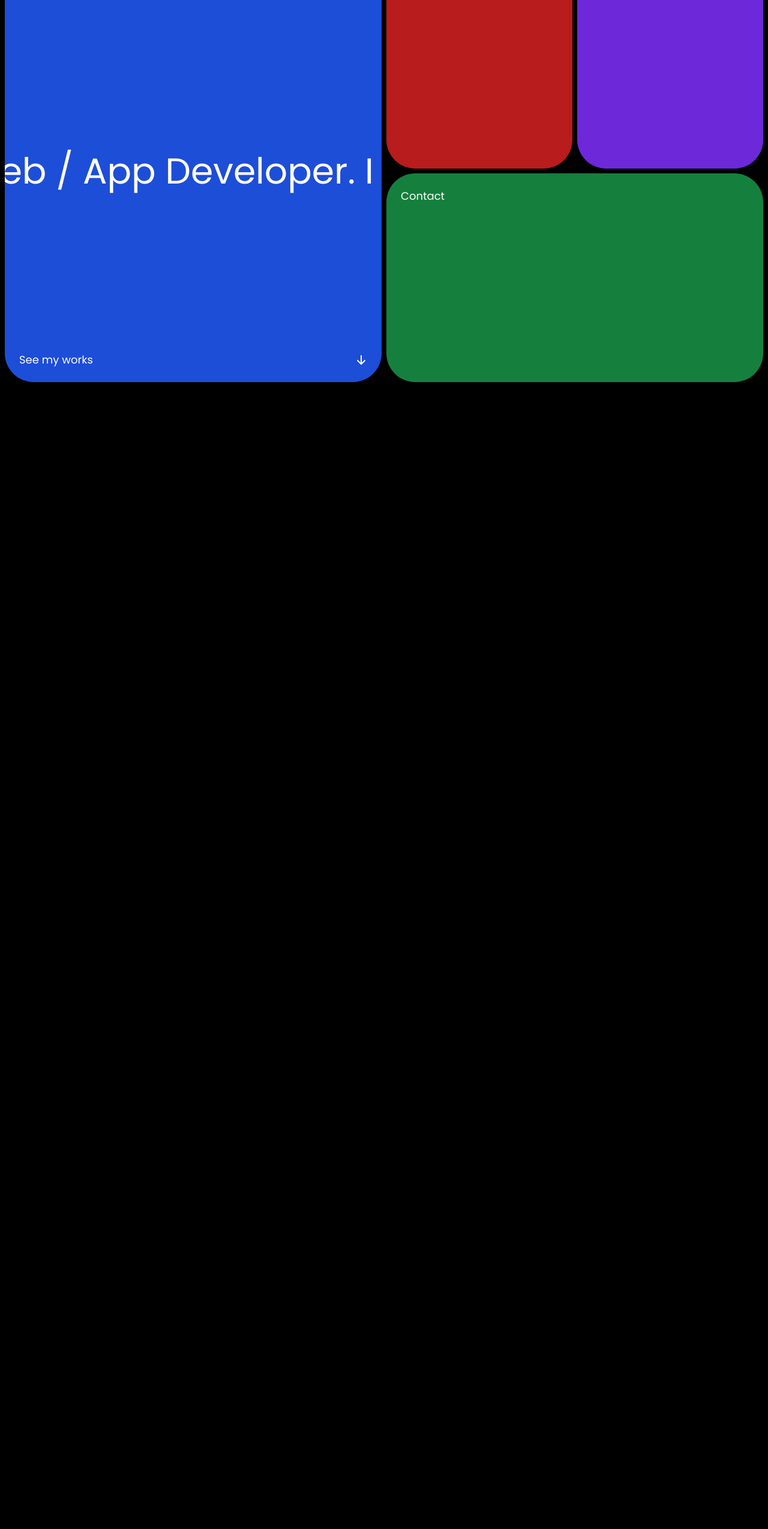
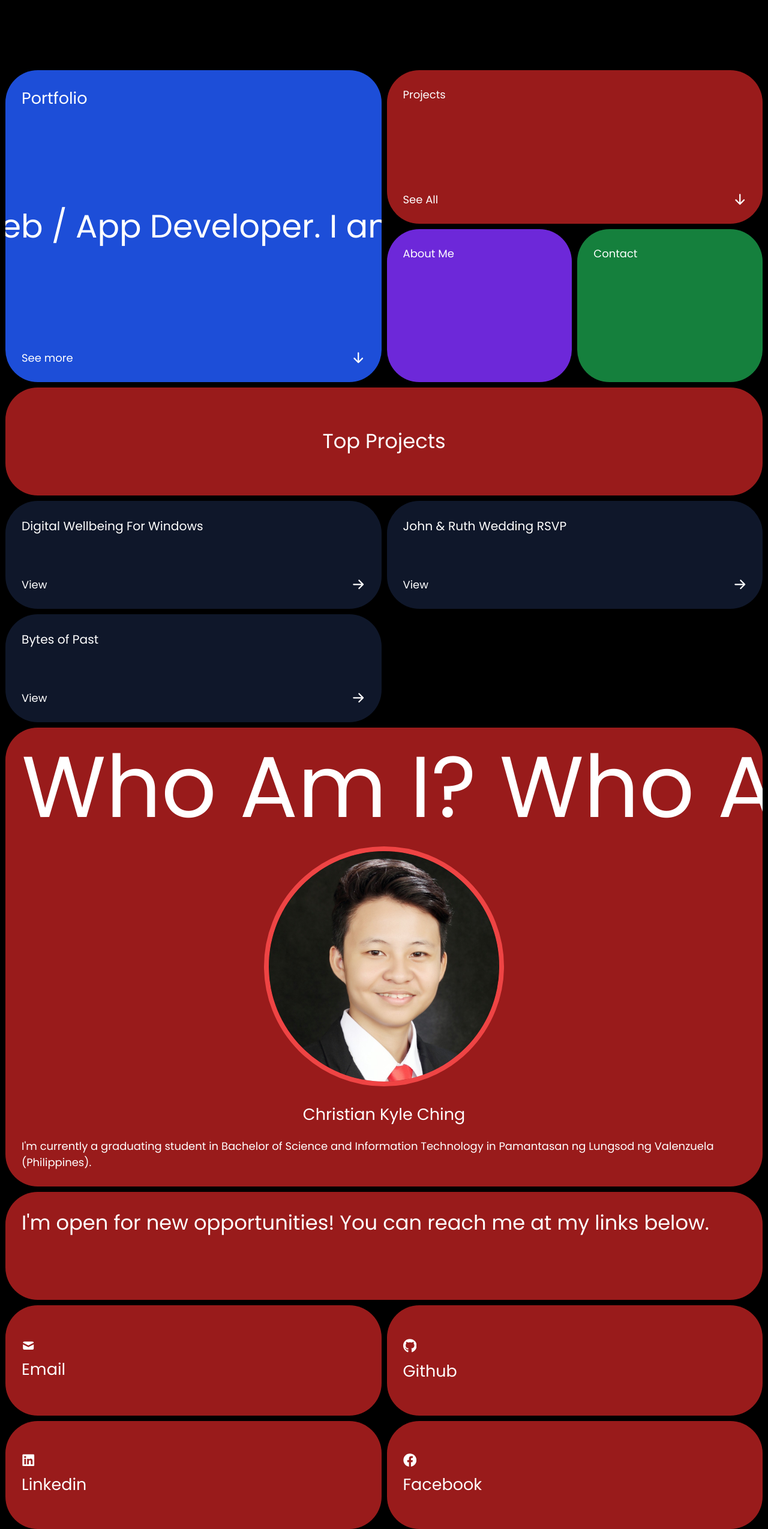
Before and after one commit to christiankyle-ching/vue-portfolio-ckcdev, a Vue app: page / in a window 1280 px wide. Shown: the part 163-2712 px from the top of the page at 60% size. Before the commit the page ends 800 px from the top, so only its background shows below. Built offline with nearby package versions, Linux system fonts and the light colour scheme.

Commit message:
feat: Home Page UI

```diff
--- a/src/assets/base.css
+++ b/src/assets/base.css
@@ -6,11 +6,12 @@
 
 html {
   scroll-behavior: smooth;
+
+  font-size: 18px;
 }
 
 body {
   font-family: "Poppins", sans-serif;
-  font-size: 18px;
 
   @apply bg-black text-white;
 }
@@ -18,34 +19,38 @@ body {
 /* --- Text --- */
 
 h1 {
-  font-size: 2.25rem;
+  @apply text-4xl !leading-normal;
 }
 
 h2 {
-  font-size: 1.875rem;
+  @apply text-3xl !leading-normal;
 }
 
 h3 {
-  font-size: 1.5rem;
+  @apply text-2xl !leading-normal;
 }
 
 h4 {
-  font-size: 1.25rem;
+  @apply text-xl !leading-normal;
 }
 
 h5 {
-  font-size: 1.125rem;
+  @apply text-lg !leading-normal;
 }
 
 h6 {
-  font-size: 1rem;
+  @apply text-base !leading-normal;
 }
 
 /* --- Components --- */
 
+.cards-group:hover .card:not(.card--bg-hover) > .card__background {
+  @apply opacity-0 !important;
+}
+
 .card {
   @apply rounded-[3rem] overflow-hidden p-6 relative min-h-[10rem];
-  @apply flex flex-col justify-between items-stretch;
+  @apply flex flex-col justify-between items-stretch gap-6;
   @apply transition-all duration-700;
 
   /* Inactive */
@@ -56,7 +61,8 @@ h6 {
   @apply scale-100 opacity-100;
 }
 
-.card.active:hover {
+a.card.active:hover,
+button.card.active:hover {
   @apply scale-95;
 }
 
@@ -65,28 +71,16 @@ h6 {
   @apply transition-all duration-500;
 }
 
-.card--background-hover.active > header,
-.card--background-hover.active > footer {
+.card--bg-hover > *:not(.card__background),
+.card--bg-hover > .card__background {
   @apply transition-all;
 }
 
-.card--background-hover.active:hover > header,
-.card--background-hover.active:hover > footer {
+.card--bg-hover:hover > *:not(.card__background),
+.card--bg-hover > .card__background {
   @apply opacity-0;
 }
 
-/* --- Animations --- */
-
-.animate-pulse-full {
-  animation: pulse-full 1s cubic-bezier(0.4, 0, 0.6, 1) infinite;
+.card--bg-hover:hover > .card__background {
+  @apply opacity-100;
 }
-
-@keyframes pulse-full {
-  0%,
-  100% {
-    opacity: 1;
-  }
-  50% {
-    opacity: 0;
-  }
-}
--- a/src/assets/projects.js
+++ b/src/assets/projects.js
@@ -93,7 +93,7 @@ import img_johnRuthWedding_settings from "@/assets/images/projects/john-ruth-wed
 import img_johnRuthWedding_verification from "@/assets/images/projects/john-ruth-wedding/verification.png";
 //#endregion
 
-//#region Definitions
+//#region Class Definitions
 class Project {
   constructor({
     id,
@@ -105,6 +105,8 @@ class Project {
     features,
     stack,
     hidden,
+    priority,
+    platform,
   }) {
     this.id = id ?? "";
     this.title = title ?? "";
@@ -115,6 +117,8 @@ class Project {
     this.features = features ?? [];
     this.stack = stack ?? "";
     this.hidden = hidden ?? false;
+    this.priority = priority ?? 0;
+    this.platform = platform ?? "";
   }
 
   get descriptionHtml() {
@@ -149,13 +153,15 @@ class ProjectLink {
 }
 //#endregion
 
-export default [
+const PROJECTS = [
   // John & Ruth Wedding
   new Project({
     id: "john-ruth-wedding",
     title: "John & Ruth Wedding RSVP",
     date_dev: new Date(2022, 1, 9),
     stack: "Vue.JS 3, Firebase, Bulma CSS",
+    priority: 5,
+    platform: "Web",
     descriptionParagraphs: [
       "This is an RSVP website I made for the wedding of Ms. Mary Ruth Babijis and Mr. John Paulo Robles.",
       "This also served as their official digital invitation, instead of the more traditional paper card invitation.",
@@ -206,7 +212,9 @@ export default [
     id: "bytes-of-past",
     title: "Bytes of Past",
     date_dev: new Date(2022, 0, 1),
-    stack: "Unity, Mirror Networking, C#, Android",
+    stack: "Unity, Mirror Networking, C#",
+    priority: 4,
+    platform: "Android",
     descriptionParagraphs: [
       "This is my Capstone Project as part of requirement of my Bachelor's Degree in Information Technology. Bytes of Past is an Android LAN Multiplayer Card Game built with Unity and Mirror Networking. This card game aims to be a supplementary gamified tool to teach ICT-related history inventions (courtesy of CHM).",
       "I worked on implementing the game logic, the drag-drop functionality, the multiplayer logic (which is quite the challenge), and the logic to switch scenes back and forth.",
@@ -281,6 +289,8 @@ export default [
     title: "Digital Wellbeing For Windows",
     date_dev: new Date(2021, 7, 26),
     stack: "C#, WPF",
+    priority: 6,
+    platform: "Windows 10",
     descriptionParagraphs: [
       'Digital Wellbeing For Windows is a Windows app that is inspired by Android\'s app usage monitoring named, of course, "Digital Wellbeing". I found myself needing an app like this for Windows, but the options seemed to be too limited. Windows 10 has a built-in app for this called Microsoft Family, but it needs Microsoft Accounts to be set up and devices to be connected and be managed over the web.',
       'I also found an app called "Time Sense" for Windows, but cannot seem to get it for free (needs redeem code). Other time tracking apps available are focused more to be used for timing your PC usage for your billable work. I just wanted a simple app that shows me what apps I have used the most.',
@@ -334,6 +344,7 @@ export default [
     title: "FOMO Reservation Web App",
     date_dev: new Date(2021, 3, 19),
     stack: "Vue.JS 3, Firebase, Netlify Functions, Paymongo",
+    platform: "Web",
     descriptionParagraphs: [
       "This web application is inspired to meet the demands of a famous online food store in the Philippines that appeals to the market using the FOMO strategy. They sell food products such as Milk Tea and Rice Meals online, but with a catch! They only pick the earliest people that enlists for a batch of orders and limits it to gain popularity and make customers curious to what they offer. This proved to be working as a business model, and I decided to make a real-time updating web application that caters this business flow, from reservation, ordering, and payment, as a challenge to myself in web development.",
       "I used Vue.JS 3 framework for building the front-end, Firebase for the backend, and Netlify Functions for reacting to web hooks for the payment using Paymongo.",
@@ -397,6 +408,7 @@ export default [
     title: "NASA's APOD",
     stack: "Flutter, Dart",
     date_dev: new Date(2020, 9, 10),
+    platform: "Android",
     descriptionParagraphs: [
       "NASA's APOD is one of the most popular APIs by NASA, and while finding an API to enhance my skills, and also catching into Flutter's gaining popularity, I decided to create an app to try showcase APOD other than NASA's single webpage.",
       'NOTE: NASA updates APOD sometime after midnight of EST (Eastern Standard Time UTC-5). If the app shows "No Available APOD for today", the next update time is estimated based on your local timezone.',
@@ -447,6 +459,7 @@ export default [
     id: "roomfiles",
     date_dev: new Date(2020, 7, 12),
     title: "RoomFiles",
+    platform: "Web",
     descriptionParagraphs: [
       "RoomFiles is a small project I made while learning Python and Django. Using Django's Google Drive API, this simple web-app provides a place for users to upload files to (primarily lesson filesfor online learning), make announcements, all in a virtual room. Due to the ongoing (at the time of writing) pandemic situation, online learning is what our educational system relies to, and this might help students store their lesson files on the cloud.",
       "The web-app is up and available for viewing using the links below.",
@@ -498,6 +511,7 @@ export default [
     stack: "Ionic, Angular",
     id: "budget",
     title: "Budget Planner",
+    platform: "Android",
     date_dev: new Date(2020, 5, 1),
     descriptionParagraphs: [
       "A simple budget planner that I made using Ionic / Angular stack. While starting to learn about Ionic, it has come to my idea to make a relatively simple budget planner/tracking app targeted for highschool students that hopefully, they can use to track their allowances and expenses, and might encourage them to save some of their money.",
@@ -538,6 +552,7 @@ export default [
     date_dev: new Date(2019, 11, 1),
     title: "Edzer Studio Schedule Management System",
     id: "edzer",
+    platform: "Windows",
     descriptionParagraphs: [
       "This is a group project that I made together with a team, as a requirement for one of my database-related subjects on my 2nd year. Along with a planned database schema, an interview with Edzer Music Studio, this WPF application (C# and MySQL served on XAMPP) features a scheduling system with fees computation based on hours and instrument rentals, instrument management, and a user panel for the administrator to assign other users with less privileges to the system.",
     ],
@@ -564,3 +579,9 @@ export default [
     ],
   }),
 ];
+
+const TOP_PROJECTS = PROJECTS.sort((a, b) => b.priority - a.priority).filter(
+  (p) => p.priority > 0
+);
+
+export { PROJECTS, TOP_PROJECTS };
--- a/src/components/LoopingText.vue
+++ b/src/components/LoopingText.vue
@@ -4,15 +4,23 @@
       <slot></slot>
     </span>
     <span ref="textContainer2" id="textContainer2" class="block"></span>
+    <span ref="textContainer3" id="textContainer2" class="block"></span>
   </div>
 </template>
 
 <script>
 export default {
+  props: {
+    perLetterDuration: {
+      type: Number,
+      default: 270,
+    },
+  },
   data() {
     return {
       textEl: null,
-      textElCopy: null,
+      textEl2: null,
+      textEl3: null,
 
       x: 0,
       currentTick: 0,
@@ -20,37 +28,27 @@ export default {
   },
   mounted() {
     this.textEl = this.$refs.textContainer.firstElementChild;
-    this.textElCopy = this.textEl.cloneNode(true);
+    this.textEl2 = this.textEl.cloneNode(true);
+    this.textEl3 = this.textEl.cloneNode(true);
 
     // Append copy
-    this.$refs.textContainer2.appendChild(this.textElCopy);
+    this.$refs.textContainer2.appendChild(this.textEl2);
+    this.$refs.textContainer3.appendChild(this.textEl3);
 
-    const perLetterDuration = 270;
-    const totalDuration = perLetterDuration * this.textEl.innerText.length;
+    const totalDuration = this.perLetterDuration * this.textEl.innerText.length;
 
+    // Set Duration
     this.$refs.textContainer.style.animationDuration = `${totalDuration}ms`;
     this.$refs.textContainer2.style.animationDuration = `${totalDuration}ms`;
-
-    // const fps = 60;
-    // const tick = 1000 / fps;
-    // const totalTicks = (totalDuration / 1000) * fps;
-    // const xPerTick = 100 / totalTicks;
-
-    // setInterval(() => {
-    //   this.$refs.textContainer.style.transform = `translate(-${this.x}%, 0%) translate3d(0px,0px,0px)`;
-    //   this.$refs.textContainer2.style.transform = `translate(-${this.x}%, 0%) translate3d(0px,0px,0px)`;
-
-    //   this.x = this.currentTick * xPerTick;
-    //   this.currentTick =
-    //     this.currentTick > totalTicks ? 0 : this.currentTick + 1;
-    // }, tick);
+    this.$refs.textContainer3.style.animationDuration = `${totalDuration}ms`;
   },
 };
 </script>
 
 <style scoped>
 #textContainer,
-#textContainer2 {
+#textContainer2,
+#textContainer3 {
   animation: ltr linear infinite;
 }
 
--- /dev/null
+++ b/src/components/icons/ArrowRightIcon.vue
@@ -0,0 +1,14 @@
+<template>
+  <svg
+    xmlns="http://www.w3.org/2000/svg"
+    class="h-5 w-5"
+    viewBox="0 0 20 20"
+    fill="currentColor"
+  >
+    <path
+      fill-rule="evenodd"
+      d="M10.293 3.293a1 1 0 011.414 0l6 6a1 1 0 010 1.414l-6 6a1 1 0 01-1.414-1.414L14.586 11H3a1 1 0 110-2h11.586l-4.293-4.293a1 1 0 010-1.414z"
+      clip-rule="evenodd"
+    />
+  </svg>
+</template>
--- /dev/null
+++ b/src/components/icons/EmailIcon.vue
@@ -0,0 +1,13 @@
+<template>
+  <svg
+    xmlns="http://www.w3.org/2000/svg"
+    class="h-5 w-5"
+    viewBox="0 0 20 20"
+    fill="currentColor"
+  >
+    <path
+      d="M2.003 5.884L10 9.882l7.997-3.998A2 2 0 0016 4H4a2 2 0 00-1.997 1.884z"
+    />
+    <path d="M18 8.118l-8 4-8-4V14a2 2 0 002 2h12a2 2 0 002-2V8.118z" />
+  </svg>
+</template>
--- /dev/null
+++ b/src/components/icons/FacebookIcon.vue
@@ -0,0 +1,13 @@
+<template>
+  <svg
+    xmlns="http://www.w3.org/2000/svg"
+    viewBox="0 0 512 512"
+    class="h-5 w-5"
+    fill="currentColor"
+  >
+    <!--! Font Awesome Pro 6.1.1 by @fontawesome - https://fontawesome.com License - https://fontawesome.com/license (Commercial License) Copyright 2022 Fonticons, Inc. -->
+    <path
+      d="M504 256C504 119 393 8 256 8S8 119 8 256c0 123.78 90.69 226.38 209.25 245V327.69h-63V256h63v-54.64c0-62.15 37-96.48 93.67-96.48 27.14 0 55.52 4.84 55.52 4.84v61h-31.28c-30.8 0-40.41 19.12-40.41 38.73V256h68.78l-11 71.69h-57.78V501C413.31 482.38 504 379.78 504 256z"
+    />
+  </svg>
+</template>
--- /dev/null
+++ b/src/components/icons/GithubIcon.vue
@@ -0,0 +1,13 @@
+<template>
+  <svg
+    xmlns="http://www.w3.org/2000/svg"
+    viewBox="0 0 496 512"
+    class="h-5 w-5"
+    fill="currentColor"
+  >
+    <!--! Font Awesome Pro 6.1.1 by @fontawesome - https://fontawesome.com License - https://fontawesome.com/license (Commercial License) Copyright 2022 Fonticons, Inc. -->
+    <path
+      d="M165.9 397.4c0 2-2.3 3.6-5.2 3.6-3.3.3-5.6-1.3-5.6-3.6 0-2 2.3-3.6 5.2-3.6 3-.3 5.6 1.3 5.6 3.6zm-31.1-4.5c-.7 2 1.3 4.3 4.3 4.9 2.6 1 5.6 0 6.2-2s-1.3-4.3-4.3-5.2c-2.6-.7-5.5.3-6.2 2.3zm44.2-1.7c-2.9.7-4.9 2.6-4.6 4.9.3 2 2.9 3.3 5.9 2.6 2.9-.7 4.9-2.6 4.6-4.6-.3-1.9-3-3.2-5.9-2.9zM244.8 8C106.1 8 0 113.3 0 252c0 110.9 69.8 205.8 169.5 239.2 12.8 2.3 17.3-5.6 17.3-12.1 0-6.2-.3-40.4-.3-61.4 0 0-70 15-84.7-29.8 0 0-11.4-29.1-27.8-36.6 0 0-22.9-15.7 1.6-15.4 0 0 24.9 2 38.6 25.8 21.9 38.6 58.6 27.5 72.9 20.9 2.3-16 8.8-27.1 16-33.7-55.9-6.2-112.3-14.3-112.3-110.5 0-27.5 7.6-41.3 23.6-58.9-2.6-6.5-11.1-33.3 2.6-67.9 20.9-6.5 69 27 69 27 20-5.6 41.5-8.5 62.8-8.5s42.8 2.9 62.8 8.5c0 0 48.1-33.6 69-27 13.7 34.7 5.2 61.4 2.6 67.9 16 17.7 25.8 31.5 25.8 58.9 0 96.5-58.9 104.2-114.8 110.5 9.2 7.9 17 22.9 17 46.4 0 33.7-.3 75.4-.3 83.6 0 6.5 4.6 14.4 17.3 12.1C428.2 457.8 496 362.9 496 252 496 113.3 383.5 8 244.8 8zM97.2 352.9c-1.3 1-1 3.3.7 5.2 1.6 1.6 3.9 2.3 5.2 1 1.3-1 1-3.3-.7-5.2-1.6-1.6-3.9-2.3-5.2-1zm-10.8-8.1c-.7 1.3.3 2.9 2.3 3.9 1.6 1 3.6.7 4.3-.7.7-1.3-.3-2.9-2.3-3.9-2-.6-3.6-.3-4.3.7zm32.4 35.6c-1.6 1.3-1 4.3 1.3 6.2 2.3 2.3 5.2 2.6 6.5 1 1.3-1.3.7-4.3-1.3-6.2-2.2-2.3-5.2-2.6-6.5-1zm-11.4-14.7c-1.6 1-1.6 3.6 0 5.9 1.6 2.3 4.3 3.3 5.6 2.3 1.6-1.3 1.6-3.9 0-6.2-1.4-2.3-4-3.3-5.6-2z"
+    />
+  </svg>
+</template>
--- /dev/null
+++ b/src/components/icons/LinkedinIcon.vue
@@ -0,0 +1,13 @@
+<template>
+  <svg
+    xmlns="http://www.w3.org/2000/svg"
+    viewBox="0 0 448 512"
+    class="h-5 w-5"
+    fill="currentColor"
+  >
+    <!--! Font Awesome Pro 6.1.1 by @fontawesome - https://fontawesome.com License - https://fontawesome.com/license (Commercial License) Copyright 2022 Fonticons, Inc. -->
+    <path
+      d="M416 32H31.9C14.3 32 0 46.5 0 64.3v383.4C0 465.5 14.3 480 31.9 480H416c17.6 0 32-14.5 32-32.3V64.3c0-17.8-14.4-32.3-32-32.3zM135.4 416H69V202.2h66.5V416zm-33.2-243c-21.3 0-38.5-17.3-38.5-38.5S80.9 96 102.2 96c21.2 0 38.5 17.3 38.5 38.5 0 21.3-17.2 38.5-38.5 38.5zm282.1 243h-66.4V312c0-24.8-.5-56.7-34.5-56.7-34.6 0-39.9 27-39.9 54.9V416h-66.4V202.2h63.7v29.2h.9c8.9-16.8 30.6-34.5 62.9-34.5 67.2 0 79.7 44.3 79.7 101.9V416z"
+    />
+  </svg>
+</template>
--- a/src/views/HomeView.vue
+++ b/src/views/HomeView.vue
@@ -1,81 +1,242 @@
 <template>
   <div class="w-screen px-2">
-    <main class="min-h-screen w-full grid grid-row-3 grid-cols-1">
+    <main class="min-h-screen w-full">
       <!-- Top Column -->
-      <div class="flex justify-center items-center row-span-1 col-span-1">
-        <h2>Christian Kyle Ching</h2>
+      <div class="flex justify-center items-center !min-h-[35vh]">
+        <h2>ckching.dev</h2>
       </div>
 
-      <!-- Bottom Column -->
-      <div class="row-span-2 col-span-1 grid grid-cols-1 lg:grid-cols-2 gap-2">
-        <div class="card active !min-h-[75vh] h-full bg-blue-700 relative">
+      <!-- Bottom Column : Cards -->
+      <div class="cards-group grid grid-cols-1 lg:grid-cols-2 gap-2">
+        <!-- Main Card -->
+        <a
+          href="#more-links"
+          class="card active !min-h-[65vh] h-full bg-blue-700"
+        >
+          <header>
+            <h3>Portfolio</h3>
+          </header>
+
           <div class="card__background flex hover:opacity-0">
             <LoopingText class="m-auto">
-              <span class="text-4xl lg:text-6xl">
+              <span class="text-3xl lg:text-5xl">
                 I am an aspiring Web / App Developer.&nbsp;
               </span>
             </LoopingText>
           </div>
 
-          <header>
-            <h3>Portfolio</h3>
-          </header>
-
           <footer>
-            <a href="#asd" class="flex justify-between items-center">
-              <span>See my works</span>
+            <span class="flex justify-between items-center">
+              <span>See more</span>
               <button>
                 <ArrowDownIcon />
               </button>
-            </a>
+            </span>
           </footer>
-        </div>
+        </a>
 
-        <div class="grid grid-cols-2 grid-rows-2 gap-2">
-          <div class="card active bg-red-700 card--background-hover">
-            <header>Projects</header>
-            <div class="card__background flex opacity-0 hover:opacity-100">
+        <div id="more-links" class="grid grid-cols-2 grid-rows-2 gap-2">
+          <!-- Projects -->
+          <a
+            href="#top-projects"
+            class="card active bg-red-800 card--bg-hover col-span-full"
+          >
+            <header>
+              <h6>Projects</h6>
+            </header>
+            <div class="card__background flex">
               <LoopingText class="m-auto">
-                <span class="text-4xl lg:text-6xl">View my works.&nbsp;</span>
+                <span class="text-3xl lg:text-5xl">View my works.&nbsp;</span>
+              </LoopingText>
+            </div>
+            <footer>
+              <a class="flex justify-between items-center">
+                <span>See All</span>
+                <button>
+                  <ArrowDownIcon />
+                </button>
+              </a>
+            </footer>
+          </a>
+
+          <!-- About -->
+          <a
+            href="#about-me"
+            class="card active bg-violet-700 card--bg-hover col-span-1"
+          >
+            <header>
+              <h6>About Me</h6>
+            </header>
+            <div class="card__background flex">
+              <LoopingText class="m-auto">
+                <span class="text-3xl lg:text-5xl"
+                  >Get to know me more!&nbsp;</span
+                >
               </LoopingText>
             </div>
             <footer></footer>
-          </div>
-          <div class="card active bg-violet-700 card--background-hover">
-            <header>About</header>
-            <div class="card__background flex opacity-0 hover:opacity-100">
+          </a>
+
+          <!-- Contact -->
+          <a href="" class="card active bg-green-700 card--bg-hover col-span-1">
+            <header>
+              <h6>Contact</h6>
+            </header>
+            <div class="card__background flex">
               <LoopingText class="m-auto">
-                <span class="text-4xl lg:text-6xl">Get to know me more!&nbsp;</span>
-              </LoopingText>
-            </div>
-            <footer></footer>
-          </div>
-          <div
-            id="asd"
-            class="card active bg-green-700 card--background-hover col-span-full"
-          >
-            <header>Contact</header>
-            <div class="card__background flex opacity-0 hover:opacity-100">
-              <LoopingText class="m-auto">
-                <span class="text-4xl lg:text-6xl"
+                <span class="text-3xl lg:text-5xl"
                   >Have an idea? Connect with me!&nbsp;</span
                 >
               </LoopingText>
             </div>
             <footer></footer>
-          </div>
+          </a>
         </div>
       </div>
     </main>
+
+    <section id="top-projects" class="mt-2 grid grid-cols-2 gap-2">
+      <div class="card active h-full bg-red-800 col-span-full">
+        <h2 class="m-auto">Top Projects</h2>
+      </div>
+
+      <!-- For: Projects -->
+      <a
+        href=""
+        v-for="project in TOP_PROJECTS"
+        class="card active h-full bg-slate-900 card--bg-hover"
+      >
+        <header>
+          <h5>{{ project.title }}</h5>
+        </header>
+
+        <div class="card__background flex relative">
+          <img
+            :src="project.images[1].url"
+            alt=""
+            class="absolute top-0 left-0 w-full h-full object-cover object-center opacity-20"
+          />
+          <LoopingText class="m-auto">
+            <span class="text-3xl lg:text-5xl">
+              <b>{{ project.platform }}</b> | {{ project.stack }} |
+              <b>{{ project.date_dev.getFullYear() }}</b> |&nbsp;
+            </span>
+          </LoopingText>
+        </div>
+
+        <footer>
+          <span href="" class="flex justify-between items-center">
+            <span>View</span>
+            <ArrowRightIcon />
+          </span>
+        </footer>
+      </a>
+    </section>
+
+    <section id="about-me" class="mt-2 card active bg-red-800">
+      <header>
+        <LoopingText :perLetterDuration="500">
+          <span class="text-9xl">Who Am I?&nbsp;</span>
+        </LoopingText>
+      </header>
+
+      <img
+        src="@/assets/images/christian-kyle-ching.jpg"
+        alt=""
+        class="rounded-full h-[50vh] object-cover object-center border-8 border-red-500 mx-auto"
+      />
+
+      <!-- Name and Introduction -->
+      <article class="flex flex-col gap-4">
+        <h3 class="text-center">Christian Kyle Ching</h3>
+        <p>
+          I'm currently a graduating student in Bachelor of Science and
+          Information Technology in Pamantasan ng Lungsod ng Valenzuela
+          (Philippines).
+        </p>
+      </article>
+    </section>
+
+    <section id="contact" class="mt-2 flex flex-col gap-2">
+      <div class="card active bg-red-800">
+        <header>
+          <h2>
+            I'm open for new opportunities! You can reach me at my links below.
+          </h2>
+        </header>
+      </div>
+
+      <div class="grid grid-cols-2 gap-2">
+        <!-- Email -->
+        <a
+          href="mailto:ckching.dev@gmail.com"
+          target="_blank"
+          class="card active bg-red-800"
+        >
+          <header></header>
+          <div>
+            <EmailIcon />
+            <h3 class="mt-2">Email</h3>
+          </div>
+          <footer></footer>
+        </a>
+
+        <!-- Github -->
+        <a
+          href="https://github.com/christiankyle-ching"
+          target="_blank"
+          class="card active bg-red-800"
+        >
+          <header></header>
+          <div>
+            <GithubIcon class="h-6" />
+            <h3 class="mt-2">Github</h3>
+          </div>
+          <footer></footer>
+        </a>
+
+        <!-- Linkedin -->
+        <a
+          href="https://www.linkedin.com/in/christiankyle-ching"
+          target="_blank"
+          class="card active bg-red-800"
+        >
+          <header></header>
+          <div>
+            <LinkedinIcon />
+            <h3 class="mt-2">Linkedin</h3>
+          </div>
+          <footer></footer>
+        </a>
+
+        <!-- Facebook -->
+        <a
+          href="https://www.facebook.com/christiankyle.ching"
+          target="_blank"
+          class="card active bg-red-800"
+        >
+          <header></header>
+          <div>
+            <FacebookIcon />
+            <h3 class="mt-2">Facebook</h3>
+          </div>
+          <footer></footer>
+        </a>
+      </div>
+    </section>
   </div>
 </template>
 
 <script setup>
-import _projects from "@/assets/projects.js";
-const PROJECTS = _projects;
+import { PROJECTS, TOP_PROJECTS } from "@/assets/projects.js";
 
 import LoopingText from "@/components/LoopingText.vue";
 import ArrowDownIcon from "@/components/icons/ArrowDownIcon.vue";
+import ArrowRightIcon from "@/components/icons/ArrowRightIcon.vue";
+import GithubIcon from "../components/icons/GithubIcon.vue";
+import LinkedinIcon from "../components/icons/LinkedinIcon.vue";
+import EmailIcon from "../components/icons/EmailIcon.vue";
+import FacebookIcon from "../components/icons/FacebookIcon.vue";
 </script>
 
 <style></style>
```
Also changed, not shown: src/assets/images/christian-kyle-ching.jpg (added), src/views/ProjectView.vue (added).
